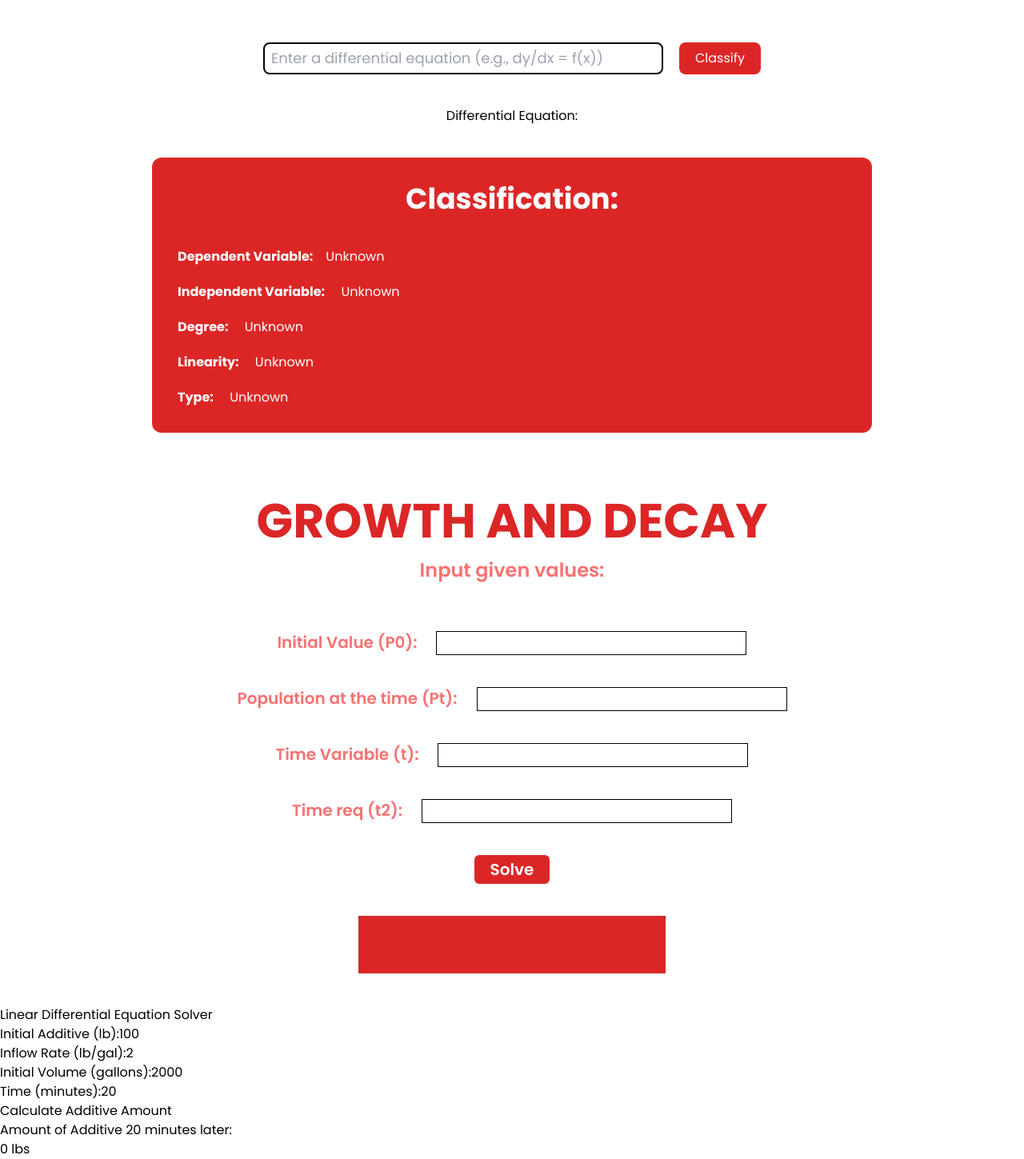
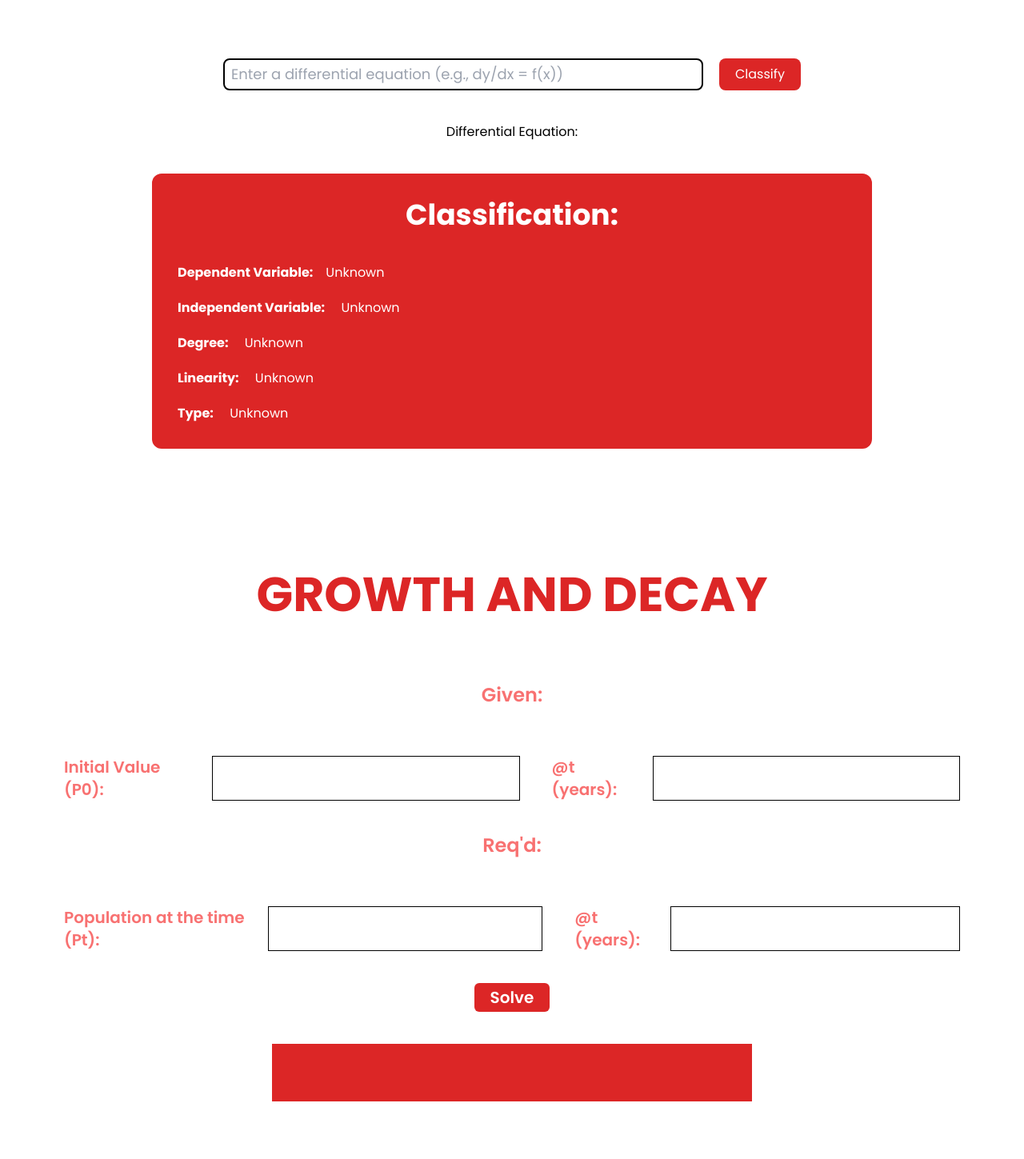
Before and after one commit to AndreJarl/DifferentialEquationsSolver, a React (Vite) app: page / in a window 1280 px wide. Shown: the part 755-2204 px from the top of the page at 80% size. After the commit the page ends 2172 px from the top, so only its background shows below. Built offline with nearby package versions, Linux system fonts and the light colour scheme.

Commit message:
responsive design added

```diff
--- a/src/Home.jsx
+++ b/src/Home.jsx
@@ -11,7 +11,6 @@ function Home(){
         <Hero/>
         <Classification/>
         <GrowthDecay/>
-        <Linear/>
         <Footer/>
         </>
      )
--- a/src/components/Classi.jsx
+++ b/src/components/Classi.jsx
@@ -16,15 +16,18 @@ const Classi = () => {
 
     // Check for keywords to classify the equation
     const isLinear = equationLower.includes('d') && equationLower.includes('y') && equationLower.includes('x');
-    const isNonlinear = equationLower.includes('^3') && equationLower.includes('^3');
+    const isNonlinear = equationLower.includes('y^3') && equationLower.includes(')^3');
     const dependentVariable = equationLower.includes('y') ? 'y' : 'Unknown';
     const independentVariable = equationLower.includes('x') ? 'x' : 'Unknown';
 
-    const isPDE = equationLower.includes('d2y/dx2') || equationLower.includes('d2y/dt2') || equationLower.includes('partial');
-    const isODE = equationLower.includes('dy/dx') || equationLower.includes('dy/dt');
+    const isPDE = equationLower.includes('dy/d') && !equationLower.includes('dy/dx');
+    const isODE = equationLower.includes('dy/dx') || equationLower.includes('y"') || equationLower.includes("y'");
 
-    const degreeMatch = equationLower.match(/y\^\d+/);
-    const degree = degreeMatch ? degreeMatch[0].match(/\d+/)[0] : '1';
+
+    // const degreeMatch = equationLower.match(/y\^\d+/);
+    const exponentMatches = equationLower.match(/y\^(\d+)/g);
+    const degree = exponentMatches ? Math.max(...exponentMatches.map(match => parseInt(match.match(/\d+/)[0]))) : '1';
+
 
     setClassification({
       linearity: isLinear ? 'Linear' : isNonlinear ? 'Nonlinear' : 'Linear',
@@ -44,22 +47,24 @@ const Classi = () => {
   };
 
   return (
-    <div className='flex justify-center items-center flex-col mb-10'>
+    <div id="class" className='flex justify-center items-center flex-col mb-10 px-11 pt-5 '>
       <h2 className='text-center text-5xl font-bold py-20 text-red-600'>Differential Equation Classifier</h2>
-      <div className='flex gap-5 pb-10'>
+      <div className='flex flex-col gap-5 justify-center items-center lg:flex lg:flex-row lg:items-center lg:mb-10'>
+
         <textarea
           placeholder="Enter a differential equation (e.g., dy/dx = f(x))"
           value={equation}
           onChange={handleInputChange}
-          className="border-2 border-black w-[500px] h-10 resize-none text-lg pt-1 pl-2 rounded-lg"
+          className="border-2 border-black min-w-[350px] md:min-w-[500px] lg:min-w-[600px] max-w-full h-10 resize-none text-lg pt-1 pl-2 rounded-lg"
         />
-        <button className='bg-red-600 px-5 rounded-lg text-white font-semi' onClick={classifyEquation}>Classify</button>
+
+        <button className='justify-center bg-red-600 px-5 py-2 mb-4 lg:mb-0 rounded-lg text-white font-semi' onClick={classifyEquation}>Classify</button>
       </div>
       <div>
         <p>Differential Equation:</p>
         <p className='text-center'>{eq}</p>
       </div>
-      <div className='mt-10 bg-red-600 rounded-xl w-[900px] p-8 text-white'>
+      <div className='mt-10 bg-red-600 rounded-xl min-w-[350px] md:min-w-[600px] lg:min-w-[900px] max-w-full p-8 text-white'>
         <p className='text-center pb-10 font-bold text-4xl'>Classification:</p>
         <ul className='flex gap-5 flex-col'>
           <li><span className='font-bold pr-4'>Dependent Variable:</span>{classification.dependentVariable}</li>
--- a/src/components/GrowthDecay.jsx
+++ b/src/components/GrowthDecay.jsx
@@ -20,8 +20,8 @@ function SeparableVariable() {
       const finalValue =  initial * Math.exp(constant * time2);
       const dpdt = initial * constant * Math.exp(constant * time2);
       setResult(`Population: ${finalValue.toFixed(3)}`);
-      setK(`Rate Constant (k): ${constant}`);
-      setDp(`dP/dt: ${dpdt}`);
+      setK(`Rate Constant (k): ${constant.toFixed(5)}`);
+      setDp(`dP/dt: ${dpdt.toFixed(3)}`);
     } else {
       setResult('Invalid Input');
       setK('Invalid Input');
@@ -30,14 +30,16 @@ function SeparableVariable() {
   };
 
   return (
-    <div className='flex justify-center items-center flex-col gap-10 pt-10'>
-      <h2 className='text-6xl font-bold text-red-600 pb-10'>GROWTH AND DECAY</h2>
-      <p className='text-center text-red-400 text-2xl font-semibold scroll -mt-16 pb-5'>Input given values:</p>
+    <div id='growth' className='flex items-center justify-center flex-col gap-10 pt-28 mx-20'>
+      <h2 className='text-center text-6xl font-bold text-red-600 pb-10'>GROWTH AND DECAY</h2>
+      <p className='text-center text-red-400 text-2xl font-semibold scroll  pb-5'>Given:</p>
+   <div className='gap-10 flex flex-col lg:flex lg:flex-row justify-center items-center'>
+
       <div>
-        <label className='text-xl font-semibold text-red-400 gap-6 flex'>
+        <label className='text-xl font-semibold text-red-400 gap-3 flex'>
           Initial Value (P0):
           <input
-            className='text-black font-normal border border-black text-center'
+            className='text-black font-normal border border-black text-center min-w-[150px] max-w-full'
             type="number"
             value={P0}
             onChange={(e) => setP0(e.target.value)}
@@ -45,41 +47,45 @@ function SeparableVariable() {
         </label>
       </div>
       <div>
-        <label className='text-xl font-semibold text-red-400 gap-6 flex'>
+        <label className='text-xl font-semibold text-red-400 gap-3 flex'>
+          @t (years):
+          <input
+            className='text-black font-normal border border-black text-center min-w-[150px] max-w-full'
+            type="number"
+            value={t}
+            onChange={(e) => setT(e.target.value)}
+          />
+        </label>
+      </div>
+      </div>
+      <p className=' text-red-400 text-2xl font-semibold scroll  pb-5'>Req'd:</p>
+      <div className='gap-10 flex flex-col lg:flex lg:flex-row justify-center items-center'>
+      <div>
+        <label className='text-xl font-semibold text-red-400 gap-3 flex'>
           Population at the time (Pt):
           <input
-            className='text-black font-normal border border-black text-center'
+            className='text-black font-normal border border-black text-center min-w-[150px] max-w-full'
             type="number"
             value={pt}
             onChange={(e) => setPt(e.target.value)}
           />
         </label>
       </div>
+
       <div>
-        <label className='text-xl font-semibold text-red-400 gap-6 flex'>
-          Time Variable (t):
+        <label className='text-xl font-semibold text-red-400 gap-3 flex'>
+          @t (years):
           <input
-            className='text-black font-normal border border-black text-center'
-            type="number"
-            value={t}
-            onChange={(e) => setT(e.target.value)}
-          />
-        </label>
-      </div>
-      <div>
-        <label className='text-xl font-semibold text-red-400 gap-6 flex'>
-          Time req (t2):
-          <input
-            className='text-black font-normal border border-black text-center'
+            className='text-black font-normal border border-black text-center min-w-[150px] max-w-full'
             type="number"
             value={t2}
             onChange={(e) => setT2(e.target.value)}
           />
         </label>
       </div>
-
-      <button className='bg-red-600 px-5 py-1 text-white font-semibold rounded-md text-xl' onClick={solveEquation}>Solve</button>
-      <div className='bg-red-600 text-white w-96 text-center py-5 mb-10 text-xl font-bold flex flex-col justify-center gap-4'>
+     </div>
+      <button className='bg-red-600 px-5 py-1 flex justify-center items-center text-white font-semibold rounded-md text-xl' onClick={solveEquation}>Solve</button>
+      <div className='bg-red-600 text-white min-w-[350px] md:min-w-[600px] lg:min-w-[600px] max-w-full text-center py-5 mb-10 text-xl font-bold flex flex-col justify-center gap-4 '>
 
         <div>
           {k && <p>{k}</p>}
--- a/src/components/Hero.jsx
+++ b/src/components/Hero.jsx
@@ -10,7 +10,7 @@ function Hero(){
                         <p className="text-center sm:text-5xl font-bold text-red-600 sm:m-5">DIFFERENTIAL EQUATIONS</p>
                         <p className="text-center lg:mx-14 sm:mx-4 sm:pb-2 text-lg font-semibold text-gray-700">Classifications, Elimination of Arbitrary Constants, Application of Seperable Variable and many more.....</p>
                         <p className="text-center sm:text-lg font-semibold">Group 3 Final Project</p>
-                        <button className="bg-red-600 hover:bg-red-400 px-11 py-2 mt-2 text-xl text-white font-semibold rounded-xl">Solve Equations ></button>
+                        <a href="#class"><button className="bg-red-600 hover:bg-red-400 px-11 py-2 mt-2 text-xl text-white font-semibold rounded-xl">Solve Equations ></button></a>
                     </div>
                    <img className="sm:w-96 lg:w-[500px] "  src={hero} alt="" srcset="" />
 
--- a/src/components/LinearApp.jsx
+++ b/src/components/LinearApp.jsx
@@ -2,7 +2,7 @@ import React, { useState } from 'react';
 
 function App() {
   const [Q, setQ] = useState(0);
-  const [initialAdditive, setInitialAdditive] = useState(100);
+  const [initialAdditive, setInitialAdditive] = useState();
   const [inflowRate, setInflowRate] = useState(2);
   const [initialVolume, setInitialVolume] = useState(2000);
   const [time, setTime] = useState(20);
@@ -14,7 +14,7 @@ function App() {
   };
 
   return (
-    <div className="App">
+    <div className='flex justify-center items-center flex-col gap-10 pt-10'>
       <h1>Linear Differential Equation Solver</h1>
       <div>
         <label>
--- a/src/components/Navbar.jsx
+++ b/src/components/Navbar.jsx
@@ -11,9 +11,8 @@ function Navbar(){
             <h1 className='text-4xl lg:hidden sm:block'><AiOutlineMenu /></h1>
             <div className="pt-9 pr-10 sm:hidden lg:block">
 
-                <ul className="lg:flex lg:gap-20 items-center text-lg font-semibold">
+                <ul className="lg:flex lg:gap-28 items-center text-lg font-semibold">
                     <a href=""><li className="mb-10 hover:underline">Home</li></a>
-                    <a href=""><li className="mb-10 hover:underline">Calculate</li></a>
                     <a href=""><li className="mb-10 hover:underline">About</li></a>
                     <a href=""><li className="mb-10 text-3xl hover:text-red-400"><AiOutlineQuestionCircle/></li></a>
 
```
